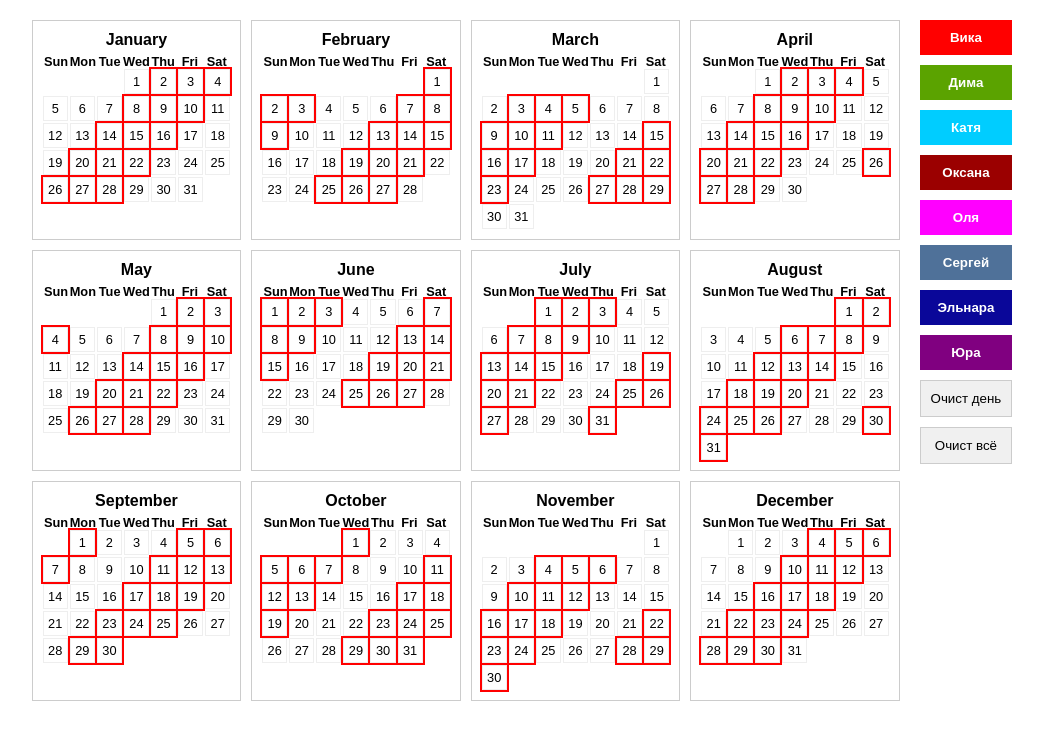
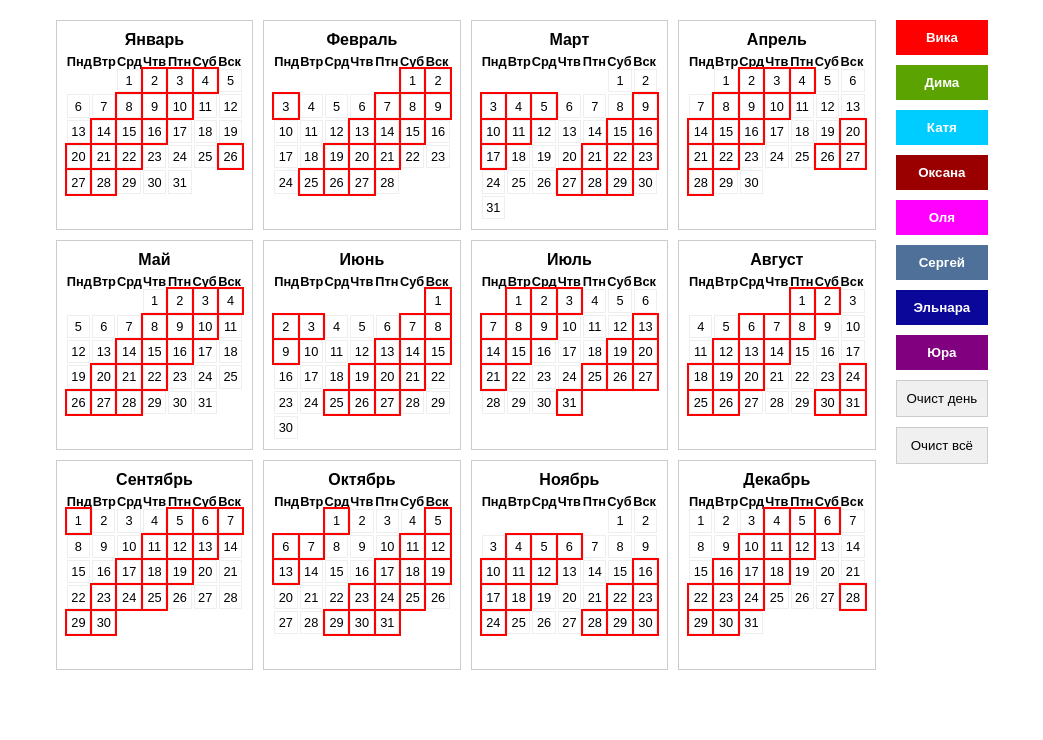
Before and after one commit to serg5978/vac2025, a plain HTML site: page index.html in a window 1280 px wide. Shown: the whole page, without its empty margins (118-1161 px from the left). Drawn offline with Linux system fonts and the light colour scheme.

Commit message:
fix week starting day

```diff
--- a/index.html
+++ b/index.html
@@ -1,5 +1,5 @@
 <!DOCTYPE html>
-<html lang="en">
+<html lang="ru">
 <head>
     <meta charset="UTF-8">
     <meta name="viewport" content="width=device-width, initial-scale=1.0">
@@ -99,10 +99,10 @@
     </div>
     <script>
         const months = [
-            'January', 'February', 'March', 'April', 'May', 'June',
-            'July', 'August', 'September', 'October', 'November', 'December'
+            'Январь', 'Февраль', 'Март', 'Апрель', 'Май', 'Июнь',
+            'Июль', 'Август', 'Сентябрь', 'Октябрь', 'Ноябрь', 'Декабрь'
         ];
-        const weekdays = ['Sun', 'Mon', 'Tue', 'Wed', 'Thu', 'Fri', 'Sat'];
+        const weekdays = ['Пнд', 'Втр', 'Срд', 'Чтв', 'Птн', 'Суб', 'Вск'];
         let selectedColor = null;
         let cellColors = JSON.parse(localStorage.getItem('cellColors')) || {};
 
@@ -132,11 +132,14 @@
                 daysElement.className = 'days';
 
                 const firstDay = new Date(year, month, 1).getDay();
-                const daysInMonth = new Date(year, month + 1, 0).getDate();
+				const daysInMonth = new Date(year, month + 1, 0).getDate();
 
-                for (let i = 0; i < firstDay; i++) {
-                    daysElement.appendChild(document.createElement('div'));
-                }
+				// Adjust for Monday start (0 = Monday, 6 = Sunday)
+				const firstDayIndex = firstDay === 0 ? 6 : firstDay - 1;
+
+				for (let i = 0; i < firstDayIndex; i++) {
+					daysElement.appendChild(document.createElement('div'));
+}
 
                 for (let day = 1; day <= daysInMonth; day++) {
                     const dayElement = document.createElement('div');
```
